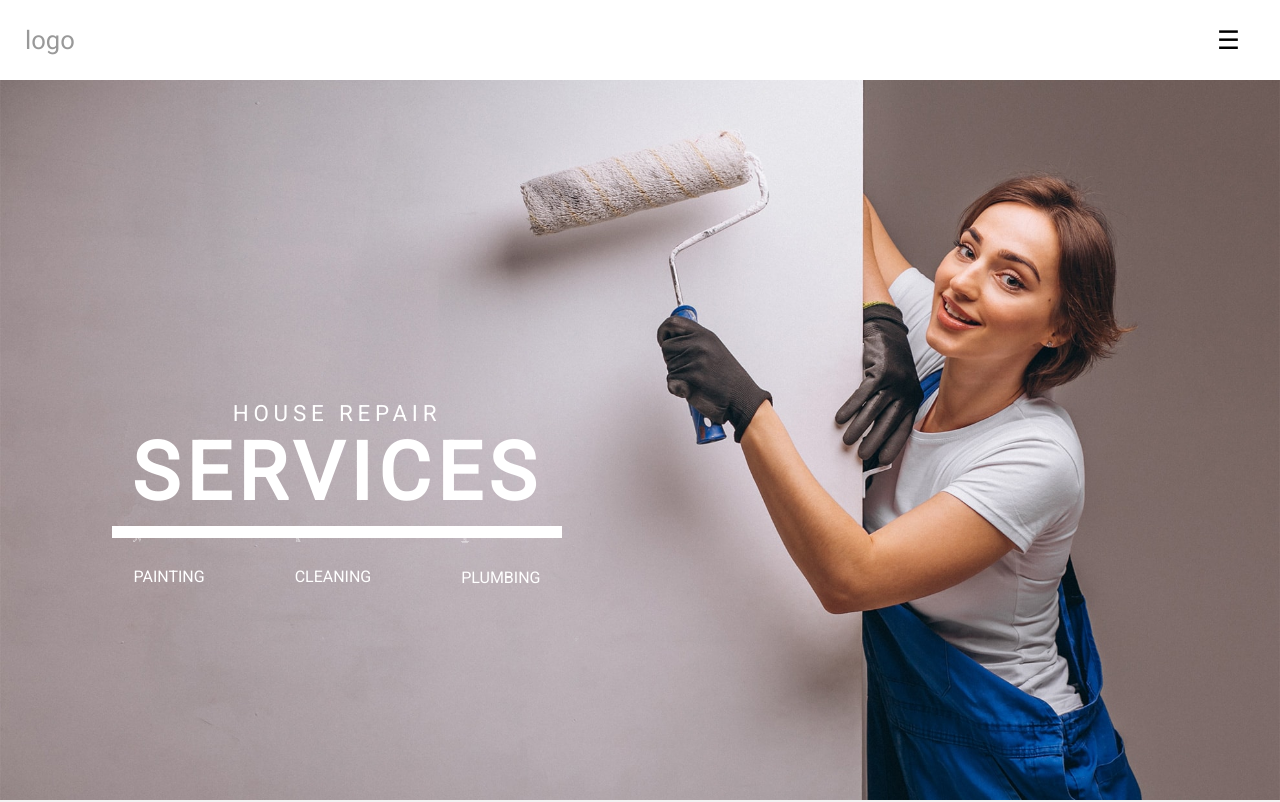
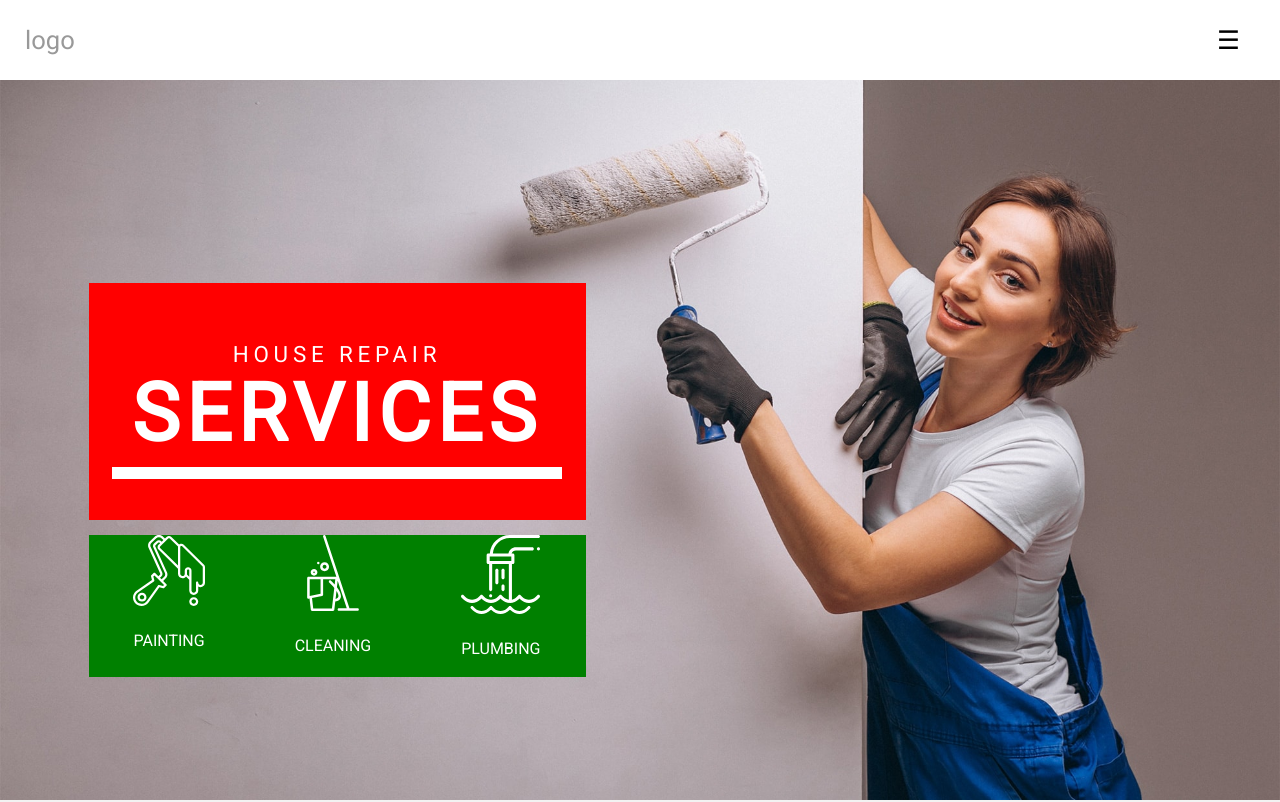
Before and after one commit to Xavier577/kodecamp-tasks, a plain HTML site: page web_activity_7/index.html in a window 1280 px wide. Shown: the top 802 px of the page. Drawn offline with nearby package versions, Linux system fonts and the light colour scheme; a web font is replaced by a local one.

Commit message:
live-test-2-hero-section-fix

```diff
--- a/web_activity_7/index.html
+++ b/web_activity_7/index.html
@@ -21,18 +21,18 @@
             <span class="hero-text-bottom">SERVICES</span>
           </div>
           <div class="hero-section-icons">
-            <div class="flex-column">
+            <div class="icon-with-label">
               <img src="./assets/icons/paint-brush.svg" alt="paint_brush" />
               <span class="icon-name">PAINTING</span>
             </div>
-            <div class="flex-column">
+            <div class="icon-with-label">
               <img
                 src="./assets/icons/cleaning-bucket.svg"
                 alt="cleaning_bucket"
               />
               <span class="icon-name">CLEANING</span>
             </div>
-            <div class="flex-column">
+            <div class="icon-with-label">
               <img src="./assets/icons/tap.svg" alt="tap" />
               <span class="icon-name">PLUMBING</span>
             </div>
--- a/web_activity_7/style.css
+++ b/web_activity_7/style.css
@@ -95,18 +95,21 @@ body {
   display: flex;
   flex-direction: column;
   color: var(--white);
-  align-items: center;
-  justify-content: flex-end;
 }
 
 .hero-text-container {
+  align-items: center;
+  justify-content: flex-end;
   padding: var(--s3);
   height: 40%;
   width: 80%;
 }
 
 .hero-text {
+  background-color: red;
   height: 50%;
+  align-items: center;
+  justify-content: center;
 }
 
 .hero-text-top {
@@ -240,11 +243,16 @@ img {
     margin-top: var(--s3);
     width: 50%;
     height: 30%;
+    background-color: green;
   }
 
-  .flex-column {
+  .icon-with-label {
     display: flex;
     flex-direction: column;
     gap: 25px;
   }
+
+  .icon-with-label img {
+    width: 100%;
+  }
 }
```
